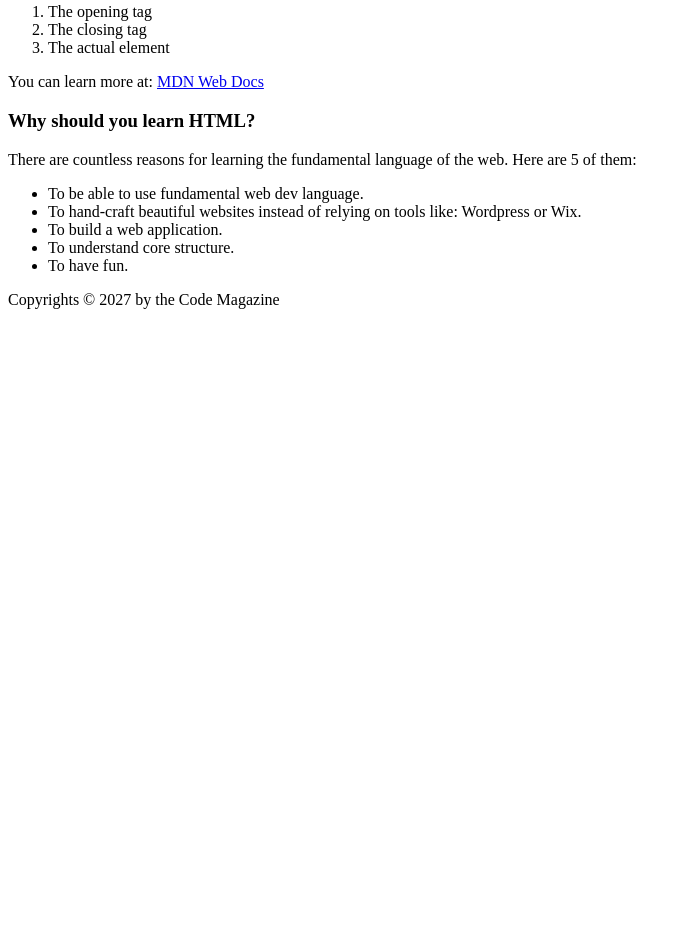
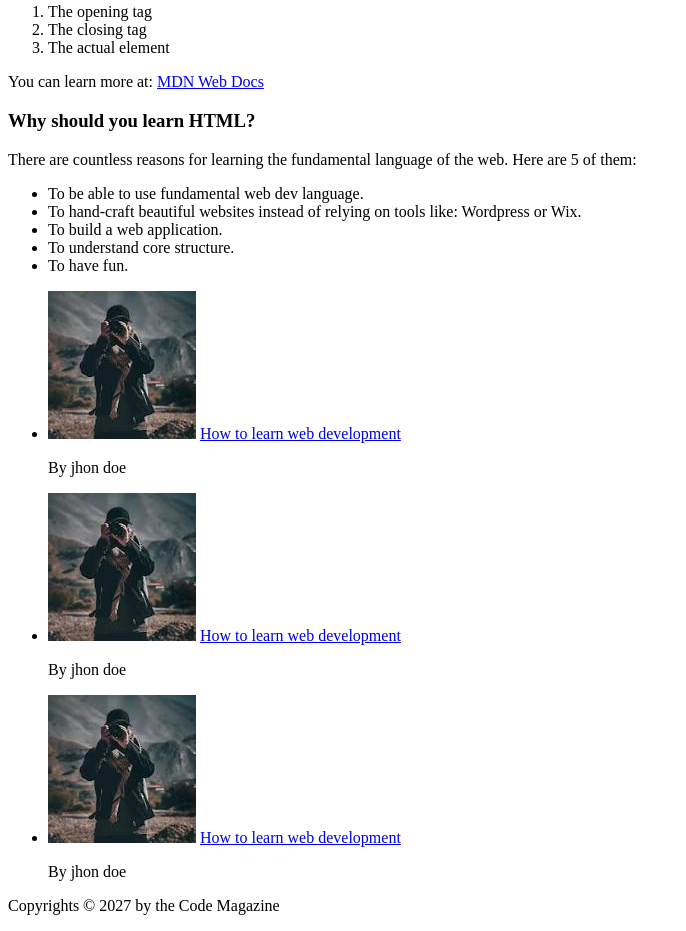
Before and after one commit to Vineet1877/HTML, a plain HTML site: page index.html in a window 1280 px wide. Shown: the part 720-1651 px from the top of the page, without its empty margins (0-686 px from the left). Before the commit the page ends 1045 px from the top, so only its background shows below. Drawn offline with Linux system fonts and the light colour scheme.

Commit message:
Aside Element

```diff
--- a/index.html
+++ b/index.html
@@ -73,6 +73,26 @@
         </ul>
     </p>
   </article>
+
+  <aside>
+    <ul>
+      <li>
+        <img src="images/download.jpeg" alt="image"/>
+        <a href="#">How to learn web development</a>
+        <p>By jhon doe</p>
+      </li>
+      <li>
+        <img src="images/download.jpeg" alt="image"/>
+        <a href="#">How to learn web development</a>
+        <p>By jhon doe</p>
+      </li>
+      <li>
+        <img src="images/download.jpeg" alt="image" />
+        <a href="#">How to learn web development</a>
+        <p>By jhon doe</p>
+      </li>
+    </ul>
+  </aside>
   <footer>
     <p>Copyrights &copy; 2027 by the Code Magazine</p>
   </footer>
```
Also changed, not shown: images/download.jpeg (added).
